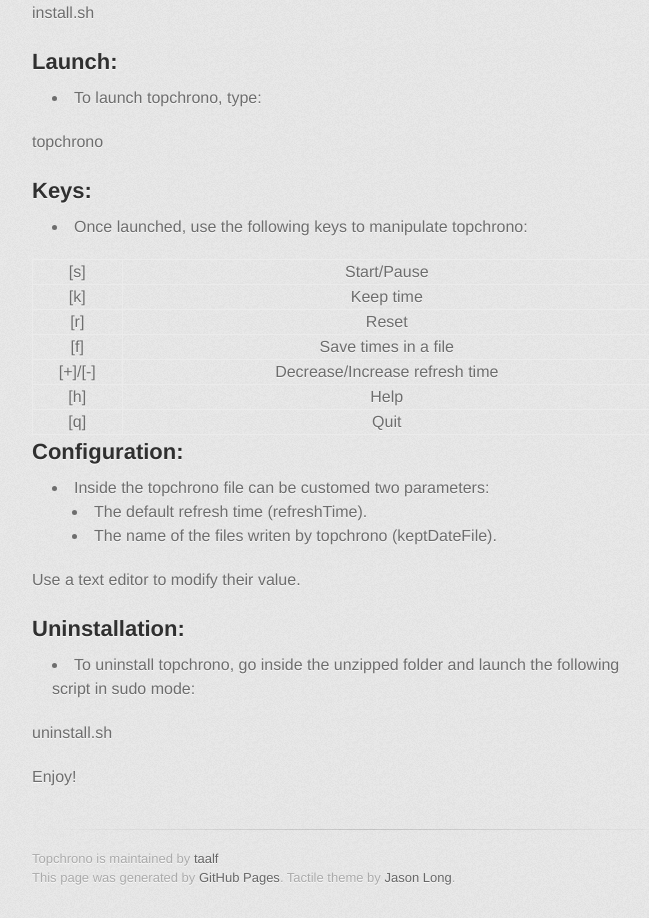
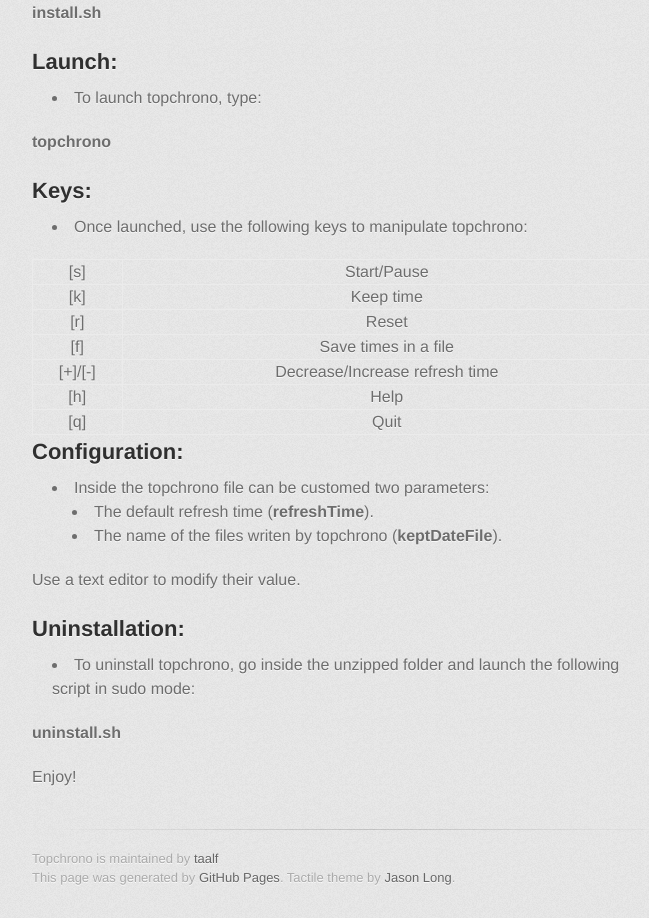
Before and after one commit to taalf/topchrono, a plain HTML site: page index.html in a window 1280 px wide. Shown: the part 760-1678 px from the top of the page, without its empty margins (298-947 px from the left). Drawn offline with Linux system fonts and the light colour scheme; a web font is replaced by a local one.

Commit message:
Update index.html

```diff
--- a/index.html
+++ b/index.html
@@ -43,7 +43,7 @@
 <li>To install topchrono, go inside the unzipped folder and launch the following script in sudo mode:</li>
 </ul>
 
-<p>install.sh</p>
+<p><strong>install.sh</strong></p>
 
 <h2>Launch:</h2>
 
@@ -51,7 +51,7 @@
 <li>To launch topchrono, type:</li>
 </ul>
 
-<p>topchrono</p>
+<p><strong>topchrono</strong></p>
 
 <h2>Keys:</h2>
 
@@ -75,8 +75,8 @@
 <li>Inside the topchrono file can be customed two parameters:
 
 <ul>
-<li>The default refresh time (refreshTime).</li>
-<li>The name of the files writen by topchrono (keptDateFile).</li>
+<li>The default refresh time (<strong>refreshTime</strong>).</li>
+<li>The name of the files writen by topchrono (<strong>keptDateFile</strong>).</li>
 </ul>
 
 </li>
@@ -90,7 +90,7 @@
 <li>To uninstall topchrono, go inside the unzipped folder and launch the following script in sudo mode:</li>
 </ul>
 
-<p>uninstall.sh</p>
+<p><strong>uninstall.sh</strong></p>
 
 <p>Enjoy!</p>
         </section>
```
